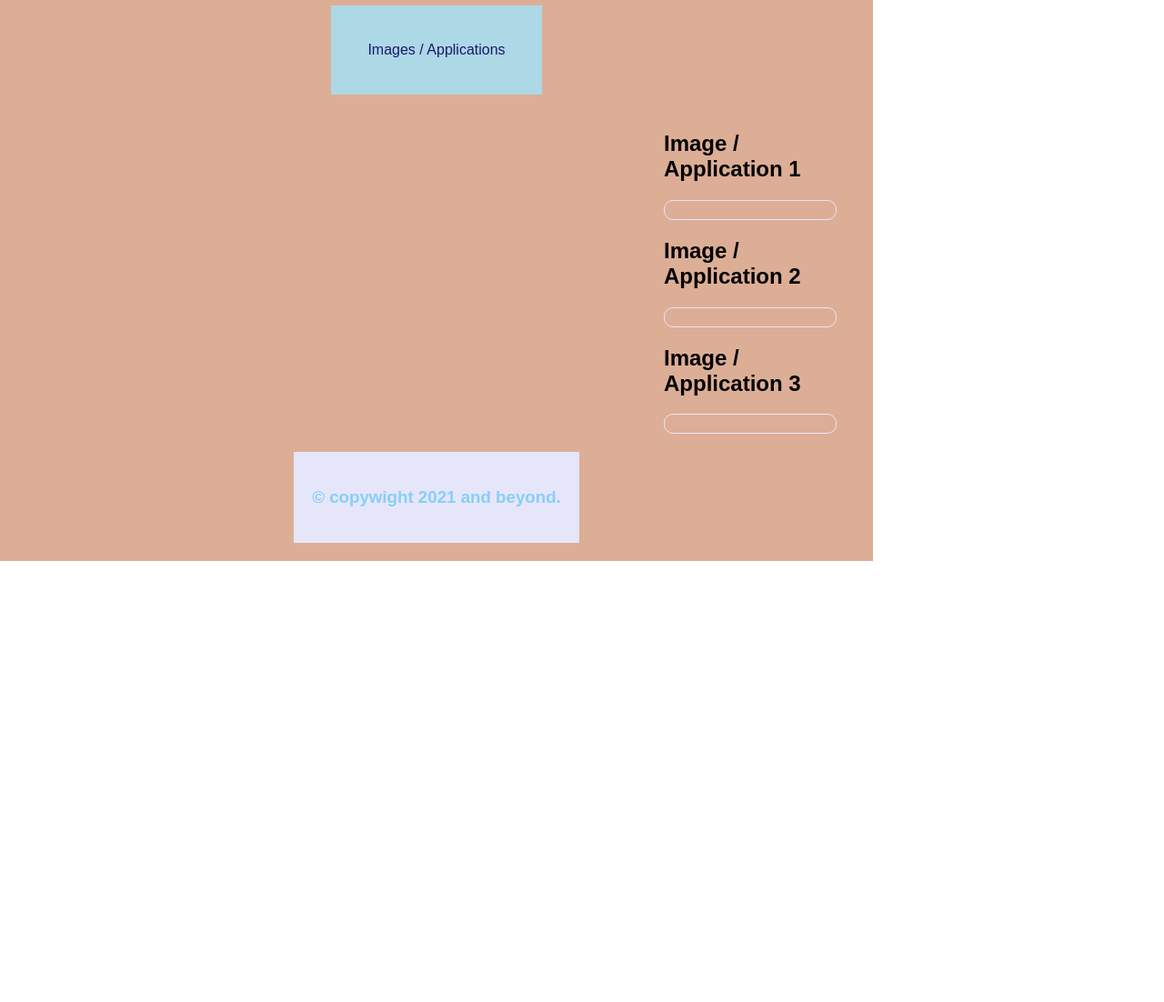
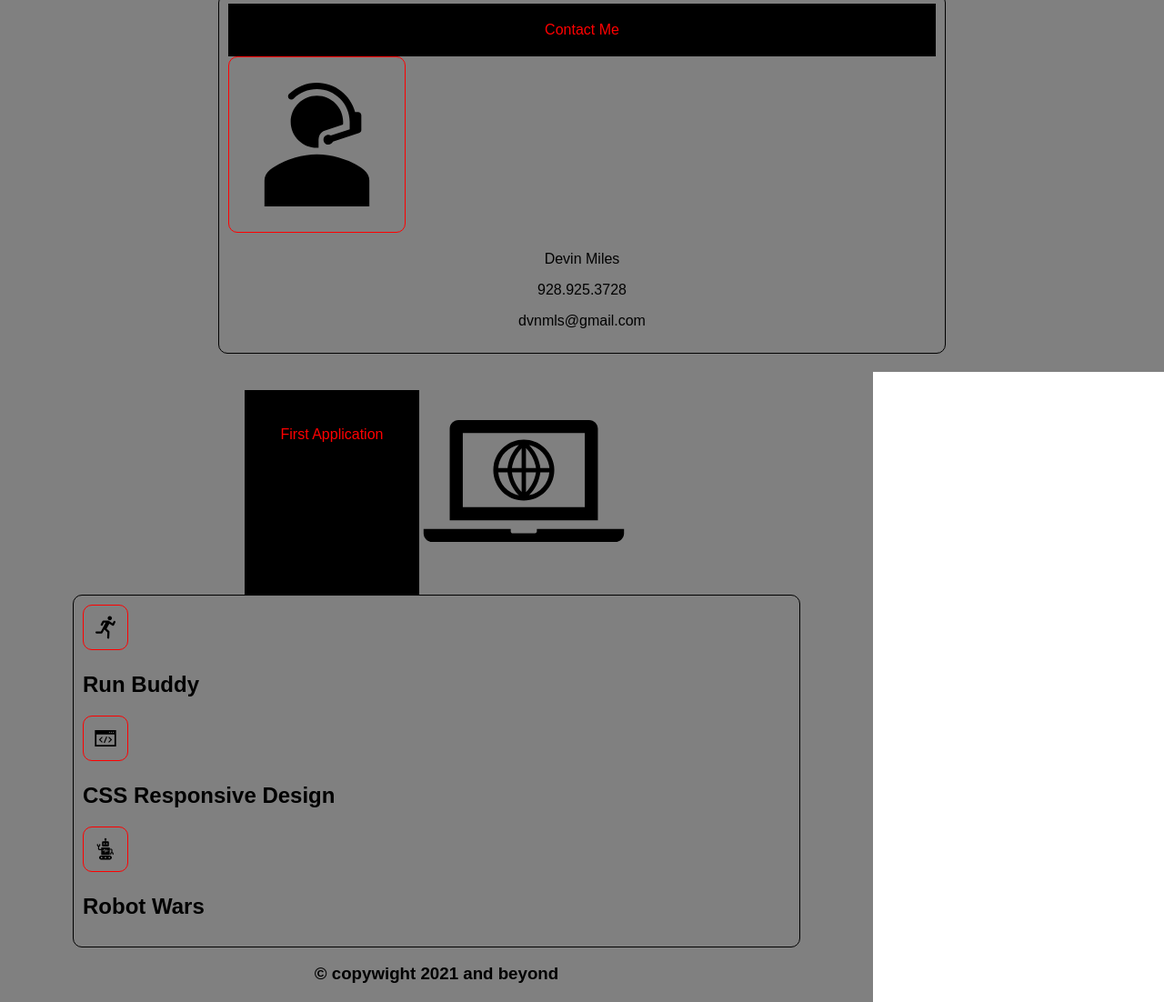
Before and after one commit to dvnmiles/student-bio, a plain HTML site: page index.html in a window 1280 px wide. Shown: the part 1014-2116 px from the top of the page at 91% size. Before the commit the page ends 1631 px from the top, so only its background shows below. Drawn offline with Linux system fonts and the light colour scheme.

Commit message:
added images

```diff
--- a/assets/css/style.css
+++ b/assets/css/style.css
@@ -7,10 +7,10 @@
 
 /* hero styling */
 .hero {
-  height: 800px;
-  width: 100%;
+  height: 200px;
+  width: 25%;
   margin-bottom: 25px;
-  background-image: url("../images/NEED IMAGE.jpg");
+  background-image: url("../images/firstApp.svg");
   background-size: cover;
   background-position: center;
 }
@@ -25,14 +25,14 @@
   header {
     padding: 40px;
     text-align: center;
-    background: #ADD8E6;
-    color: #191970;
+    background: black;
+    color:red;
   }
 
   .profile img {
     width: 100px;
     border-style: solid;
-    border-color: rgb(0, 0, 0);
+    border-color: red;
     border-width: 1px;
     border-radius: 10px;
     padding: 10px; /*50px*/
@@ -42,17 +42,33 @@
     float: left;
   }
 
+  .card img {
+    display: flexbox;
+    flex: 0 0 100px;
+
+
+    border-style: solid;
+    border-color:red;
+    border-width: 1px;
+    border-radius: 10px;
+    padding: 10px; /*50px*/
+
+    max-width: 25%;
+    height: auto;
+    justify-content: left;
+  }
+
   /*
   What happens when we set the display property to flex?
   TODO: Displays the targeted element as a block-level flex container
   */
   nav {
     display: flex;
-    background-color: #e6e6fa;
+    background-color: black;
   }
 
   nav a {
-    color: #3c0064;
+    color: gray;
     padding: 14px 20px;
     text-decoration: none;
     text-align: center;
@@ -69,17 +85,21 @@
 
   aside {
     flex: 1;
-    background-color: lavender;
+    background-color: black;
     padding: 80px;
     text-align: center;
   }
 
 
-  footer {
-    padding: 20px;
+  .footer {
+    position: relative;
+    left: 0;
+    bottom: 0;
+    width: 100%;
+    background-color: gray;
+    color: black;
     text-align: center;
-    background: lavender;
-    color: lightskyblue;
+    height: 2.5rem;
   }
 
   /*
@@ -88,7 +108,7 @@
   */
   .body {
     flex: 4;
-    background-color: #dcae96;
+    background-color: gray;
     padding: 20px;
     display: flex;
     flex-wrap: wrap;
@@ -98,7 +118,7 @@
   .content
   {
     flex: 4;
-    background-color: #dcae96;
+    background-color: gray;
     padding: 20px;
     display: flex;
     flex-wrap: wrap;
@@ -116,7 +136,7 @@
     border-radius: 10px;
     padding: 10px;
     flex: 0 0 800px;
-    background-color: lavender;
+    background-color: gray;
     justify-content: center;
   }
 
@@ -137,7 +157,7 @@
   .contact-info img {
     width: 100px;
     border-style: solid;
-    border-color: aqua;
+    border-color: red;
     border-width: 1px;
     border-radius: 10px;
     padding: 10px; /*50px*/
@@ -150,7 +170,7 @@
   .applications img {
     width: 50px;
     border-style: solid;
-    border-color: #e6e6fa;
+    border-color: red;
     border-width: 1px;
     border-radius: 10px;
     padding: 10px; /*50px*/
@@ -170,7 +190,7 @@
 }
 .apps-sub1{
   flex: 4;
-  background-color: #dcae96;
+  background-color: gray;
   padding: 20px;
   display: flex;
   flex-wrap: wrap;
--- a/index.html
+++ b/index.html
@@ -15,10 +15,7 @@
     <section class="profile">
       <img src="./assets/images/profileDevinMiles.jpg">
       <h2>Devin Miles' Portfolio</h2>
-        <h3>Phone:</h3>
-        <p>928.925.3728</p>
-        <h3>Email:</h3>
-        <p>dvnmls@gmail.com</p>
+        <p>"...a shadowy flight into the dangerous world of a man who does not exist."</p>
   </header>
 
   <!-- Navbar -->
@@ -63,7 +60,7 @@
 
         <section class="card" id="about-me">
           <header>About Me</header>
-          <img src="./assets/images/NEED IMAGE.jpg" alt="Biography" />
+          <img src="./assets/images/aboutMe.svg" alt="Biography" />
 
       <p>Thats right...I'm the the master mind behind <span class="Knight Rider"> Knight Rider </span>.</p>
 
@@ -79,17 +76,17 @@
         <section class="card" id="my-work">
           <header>My Work</header>
           <a href="#apps">Checkout My Work</a>
-          <img src="./assets/images/NEED IMAGE.jpg" alt="Work Examples" />
+          <img src="./assets/images/myWork.svg" alt="Work Examples" />
           <p>
-            <a href="#app-img-1">Run-Buddy</a>
-            <a href="#app-img-2">CSS Responsive Design</a>
-            <a href="#app-img-3">Robot Wars</a>
+            <a href="#runBuddy">Run-Buddy</a>
+            <a href="#code">CSS Responsive Design</a>
+            <a href="#robotWars">Robot Wars</a>
              <!-- ADD PROJECTS as you go-->
         </section>
 
         <section class="card" id="contact-me">
           <header>Contact Me</header>
-          <img src="./assets/images/NEED IMAGE.jpg" alt="Contact Info." />
+          <img src="./assets/images/contactMe.svg" alt="Contact Info." />
           <p>Devin Miles</p>
           <p>928.925.3728</p>
           <p>dvnmls@gmail.com</p>
@@ -103,32 +100,30 @@
     <div class="applications">
 
       <section class="apps-sub1">
-        <header>Images / Applications</header>
+        <header>First Application</header>
 
         <!-- First Application Larger is Size -->
 
-        <section class="applications" alt="My First Application"></section>
-        <section class="content" id="apps">
+    <section class="hero" alt="My First Application"></section>
+      <section class="card" id="apps">
 
           <!-- Remaining Applications -->
+          <img src="./assets/images/runBuddy.svg" alt="" />
+          <h2 id="app-img-1">Run Buddy </h2>
 
-          <h2 id="app-img-1">Image / Application 1 </h2>
-          <img src="./assets/images/NEED IMAGE.jpg" alt="" />
+          <img src="./assets/images/code.svg" alt="" />
+          <h2 id="app-img-2">CSS Responsive Design</h2>
 
-          <h2 id="app-img-2">Image / Application 2</h2>
-          <img src="./assets/images/NEED IMAGE.jpg" alt="" />
-
-          <h2 id="app-img-3">Image / Application 3</h2>
-          <img src="./assets/images/NEED IMAGE.jpg" alt="" />
+          <img src="./assets/images/robotWars.svg" alt="" />
+          <h2 id="app-img-3">Robot Wars</h2>
 
 
-
-        </section>
+      </section>
 
         <!-- Footer -->
-        <footer>
+        <footer class="footer">
           <h3>
-            &copy; copywight 2021 and beyond.
+            &copy; copywight 2021 and beyond
           </h3>
         </footer>
 </body>
```
Also changed, not shown: assets/images/aboutMe.svg (added), assets/images/code.svg (added), assets/images/contactMe.svg (added), assets/images/firstApp.svg (added), assets/images/myWork.svg (added), assets/images/robotWars.svg (added), assets/images/runBuddy.svg (added), 1 other file.
